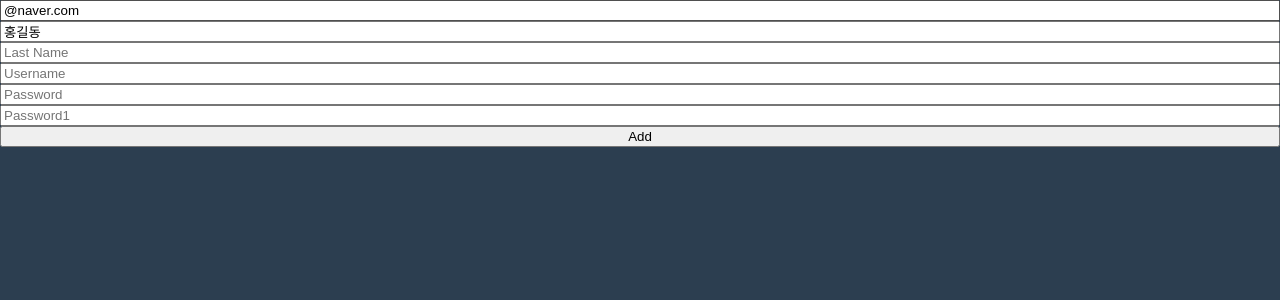
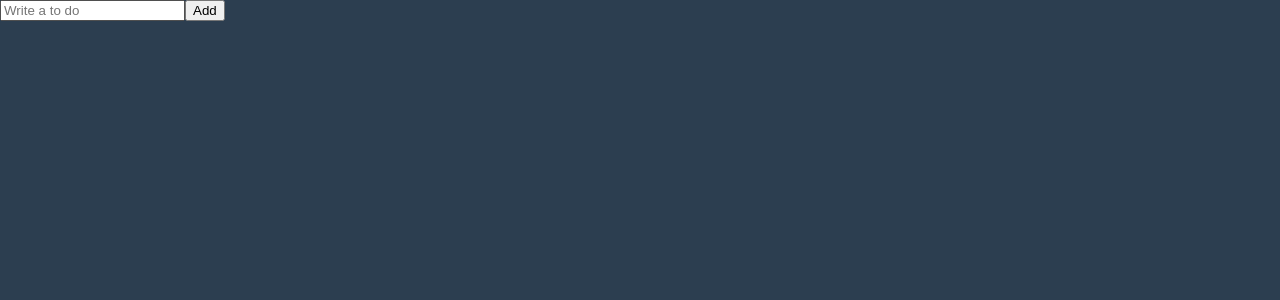
Before and after one commit to lzyjin/react-masterclass, a React (Create React App) app: page / in a window 1280 px wide. Shown: the top 300 px of the page. Built offline with nearby package versions, Linux system fonts and the light colour scheme.

Commit message:
# 6.10 to do list with React Hook Form

```diff
--- a/src/ToDoList.tsx
+++ b/src/ToDoList.tsx
@@ -1,113 +1,24 @@
 import {useForm} from "react-hook-form";
 
-// React Hook Form 사용
 interface IForm {
-  email: string;
-  firstName: string;
-  lastName: string;
-  username: string;
-  password: string;
-  password1: string;
-  extraError?: string;
+  toDo: string;
 }
 
 export default function ToDoList() {
-  const { register, handleSubmit, formState: {errors}, setError } = useForm<IForm>({defaultValues: {
-    email: "@naver.com",
-      firstName: "홍길동"
-    }});
-
-  const onValid = (data: IForm) => {
-    if(data.password !== data.password1) {
-      setError(
-        "password1",
-        { message: "Password are not the same." },
-        { shouldFocus: true } // 애러가 생긴 곳으로 커서가 이동함
-      );
-    }
-
-    // 전체 form에 해당되는 에러
-    // setError("extraError", { message: "Server offline." });
-  };
-
-  console.log(errors)
+  const { register,handleSubmit, setValue } = useForm<IForm>();
+  const handleValid = (data: IForm) => {
+    console.log("add to do", data.toDo);
+    setValue("toDo", "");
+  }
 
   return (
     <div>
-      <form style={{display: "flex", flexDirection: "column"}} onSubmit={handleSubmit(onValid)}>
-        <input {...register("email", {
-          required: "Email is required",
-          pattern: {
-            value: /^[A-Za-z0-9._%+-]+@naver.com$/,
-            message: "Only naver.com emails allowed"
-          }
-        })} type="text" placeholder="Email"/>
-        <span>{errors?.email?.message?.toString()}</span>
-
-        <input {...register("firstName", {required: "write here", validate: {
-          // async () => {} 로 비동기로 만들어서 서버에 확인하고 응답을 받을 수도 있다
-          noNico: (value) => value.includes("nico") ? "no nico allowed" : true,
-            noNick: (value) => value.includes("nick") ? "no nick allowed" : true,
-          } })} type="text" placeholder="First Name"/>
-        <span>{errors?.firstName?.message?.toString()}</span>
-
-        <input {...register("lastName", {required: "write here"})} type="text" placeholder="Last Name"/>
-        <span>{errors?.lastName?.message?.toString()}</span>
-
-        <input {...register("username", {required: "write here", minLength: 10})} type="text" placeholder="Username"/>
-        <span>{errors?.username?.message?.toString()}</span>
-
-        <input {...register("password", {required: "write here", minLength: 5})} type="text" placeholder="Password"/>
-        <span>{errors?.password?.message?.toString()}</span>
-
-        <input {...register("password1", {
-          required: "Password is required.", minLength: {
-            value: 5,
-            message: "Your password is too short."
-          }
-        })} type="text" placeholder="Password1"/>
-        <span>{errors?.password1?.message?.toString()}</span>
-
+      <form onSubmit={handleSubmit(handleValid)}>
+        <input { ...register("toDo", {
+          required: "Please write a To Do."
+        }) } type="text" placeholder="Write a to do" />
         <button>Add</button>
-        { errors?.extraError?.message?.toString() }
       </form>
     </div>
   );
 }
-
-/*
-export default function ToDoList() {
-  const [toDo, setToDo] = useState("");
-  const [toDoError, setToDoError] = useState("");
-
-  const onChange = (e: React.FormEvent<HTMLInputElement>) => {
-    const {
-      currentTarget: {value}
-    } = e;
-    setToDoError("");
-    setToDo(value);
-  };
-
-  const onSubmit = (e: React.FormEvent<HTMLFormElement>) => {
-    e.preventDefault();
-
-    if(toDo.length < 10) {
-      return setToDoError("To do should be longer.");
-    }
-
-    console.log("submit");
-  };
-
-  return (
-    <div>
-      <form onSubmit={onSubmit}>
-        <input value={toDo} onChange={onChange} type="text" placeholder="Write a to do" />
-        <button>Add</button>
-        {
-          toDoError !== "" ? toDoError : ""
-        }
-      </form>
-    </div>
-  );
-}
- */
```
